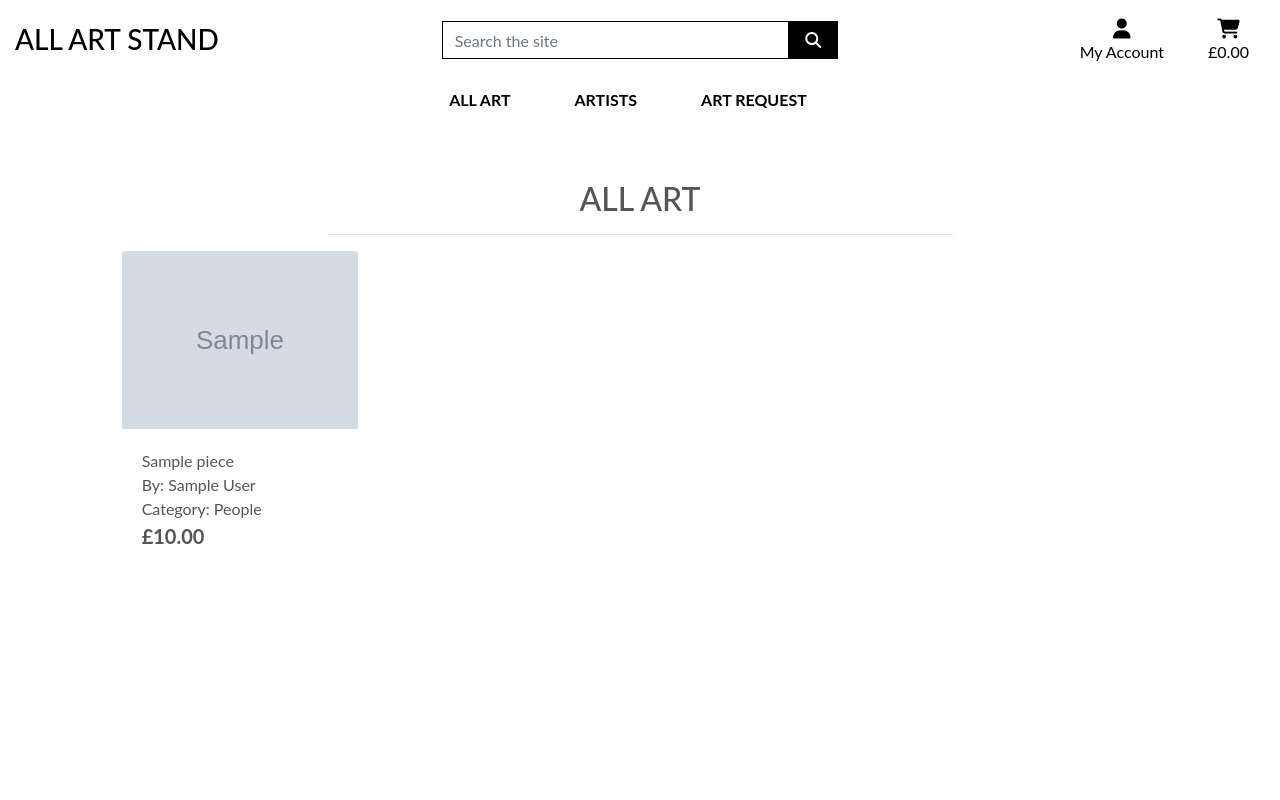
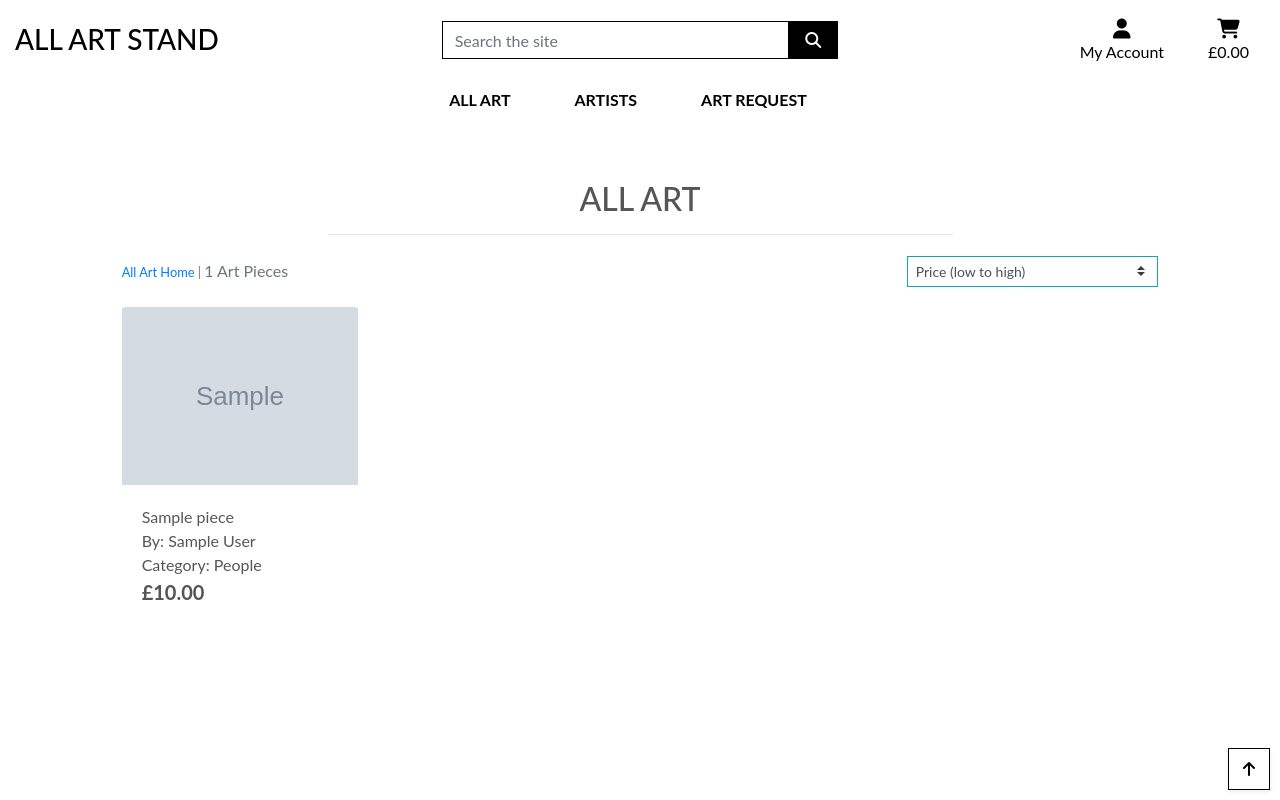
Before and after one commit to PhillyJB/AllArtStand, a Django app: a page that uses gallery/templates/gallery/gallery.html in a window 1280 px wide. Run offline with Django 3.2, Linux system fonts and the light colour scheme; tables that the repository leaves empty hold one stand-in row (values such as "Sample post"); grey boxes marked "Sample" are stand-in pictures; parts of the project's set-up code (start-up, migrations or seed data) failed here and were passed over; some libraries are stand-ins or nearby versions.

Commit message:
feat: added sort by box on gallery.html  and JS functionality

```diff
--- a/gallery/models.py
+++ b/gallery/models.py
@@ -20,7 +20,6 @@ class Art_Pieces(models.Model):
     ]
 
     artist = models.ForeignKey(Artist, on_delete=models.CASCADE)
-    # TODO: why CASCADE artist foreign key on delete instead of SET_NULL???
     # category = models.ForeignKey('Artwork_Cat', on_delete=models.CASCADE,
     # null=False, blank=False)
 
--- a/gallery/templates/gallery/gallery.html
+++ b/gallery/templates/gallery/gallery.html
@@ -20,7 +20,27 @@
     </div>
     <div class="row">
         <div class="product-container col-10 offset-1">
-            <div class="row mt-1 mb-2"></div>
+            <div class="row mt-1 mb-2">
+                <div class="col-12 col-md-6 my-auto order-md-last d-flex justify-content-center justify-content-md-end">
+                    <div class="sort-select-wrapper w-50">
+                        <select id="sort-selector" class="custom-select custom-select-sm rounded-0 border border-{% if current_sorting != 'None_None' %}info{% else %}black{% endif %}">
+                            <option value="reset" {% if current_sorting == 'None_None' %}selected{% endif %}>Sort by...</option>
+                            <option value="price_asc" {% if current_sorting == 'price_asc' %}selected{% endif %}>Price (low to high)</option>
+                            <option value="price_desc" {% if current_sorting == 'price_desc' %}selected{% endif %}>Price (high to low)</option>
+                            <option value="category_asc" {% if current_sorting == 'category_asc' %}selected{% endif %}>Category (A-Z)</option>
+                            <option value="category_desc" {% if current_sorting == 'category_desc' %}selected{% endif %}>Category (Z-A)</option>
+                        </select>
+                    </div>
+                </div>
+                <div class="col-12 col-md-6 order-md-first">
+                    <p class="text-muted mt-3 text-center text-md-left">
+                        {% if search_term or current_sorting != 'None_None' %}
+                            <span class="small"><a href="{% url 'gallery' %}">All Art Home</a> | </span>
+                        {% endif %}
+                        {{ all_art|length }} Art Pieces{% if search_term %} found for <strong>"{{ search_term }}"</strong>{% endif %}
+                    </p>
+                </div>
+            </div>
             <div class="row">
                 {% for art in all_art %}
                     <div class="col-sm-6 col-md-6 col-lg-4 col-xl-3">
@@ -73,4 +93,41 @@
         </div>
     </div>
 </div>
+<div class="btt-button shadow-sm rounded-0 border border-black">
+    <a class="btt-link d-flex h-100">
+        <i class="fas fa-arrow-up text-black mx-auto my-auto"></i>
+    </a>
+</div>
 {% endblock %}
+
+{% block post_load_js %}
+    {{ block.super }}
+    <script type="text/javascript">
+		$('.btt-link').click(function(e) {
+			window.scrollTo(0,0)
+		})
+	</script>
+
+    <script type="text/javascript">
+        $('#sort-selector').change(function() {
+            var selector = $(this);
+            var currentUrl = new URL(window.location);
+
+            var selectedVal = selector.val();
+            if(selectedVal != "reset"){
+                var sort = selectedVal.split("_")[0];
+                var direction = selectedVal.split("_")[1];
+
+                currentUrl.searchParams.set("sort", sort);
+                currentUrl.searchParams.set("direction", direction);
+
+                window.location.replace(currentUrl);
+            } else {
+                currentUrl.searchParams.delete("sort");
+                currentUrl.searchParams.delete("direction");
+
+                window.location.replace(currentUrl);
+            }
+        })
+    </script>
+{% endblock %}
--- a/static/css/base.css
+++ b/static/css/base.css
@@ -70,6 +70,23 @@ body {
 	z-index: -1;
 }
 
+a.category-badge > span.badge:hover {
+    background: #212529 !important;
+    color: #fff !important;
+}
+
+.btt-button {
+    height: 42px;
+    width: 42px;
+    position: fixed;
+    bottom: 10px;
+    right: 10px;
+}
+
+.btt-link {
+    cursor: pointer;
+}
+
 /* -------------------------------- Media Queries */
 
 /* Slightly larger container on xl screens */
```
